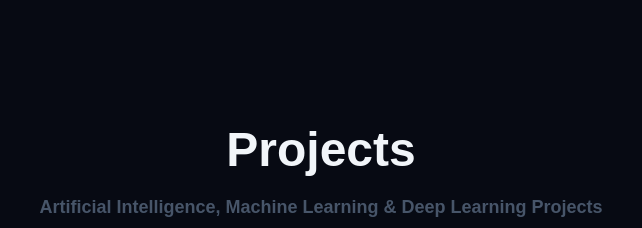
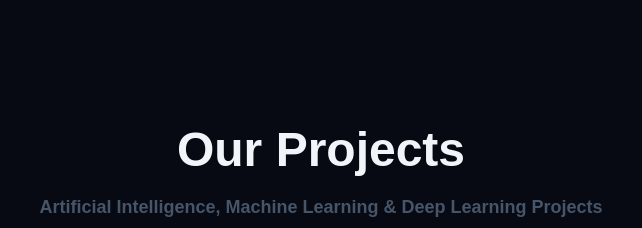
Before and after one commit to sudoersitsolution/website, a website with bundled scripts: page dist/index.html in a window 1280 px wide. Shown: the part 1840-2068 px from the top of the page, without its empty margins (319-961 px from the left). Built offline with nearby package versions, Linux system fonts and the light colour scheme; files whose address does not match are found by name; a web font is replaced by a local one.

Commit message:
deployment

```diff
--- a/dist/index.html
+++ b/dist/index.html
@@ -14,7 +14,7 @@
 <title>Sudoer IT Solutions - AI, ML, Deep Learning & Web Development Projects for final year Graduates</title>
 <meta property="og:title" content="Sudoer IT Solutions - AI, ML, Deep Learning & Web Development Projects" />
 <meta property="og:description" content="Sudoer IT Solutions provides AI, ML, Deep Learning, and Web Development services to help final year graduates create innovative projects and grow their careers." />
-<meta property="og:image" content="image-url.jpg" />
+<meta property="og:image" content="https://sudoersitsolution.github.io/website/public/website_poster.png" />
 <meta property="og:url" content="https://sudoersitsolution.github.io/website/" />
 <meta property="og:type" content="website" />
 <meta name="twitter:card" content="summary_large_image" />
@@ -166,7 +166,7 @@ At Sudoer IT Solutions, your project is more than just an assignment—it's an o
 
           </section>
       <section id="project" class="project container section">
-        <h2 class="project__title">Projects</h2>
+        <h2 class="project__title">Our Projects</h2>
         <h3 class="project__subtitle">Artificial Intelligence, Machine Learning & Deep Learning Projects</h3>
         <div class="project__list">
           <div class="project__item">
```
Also changed, not shown: dist/website_poster.png (added).
